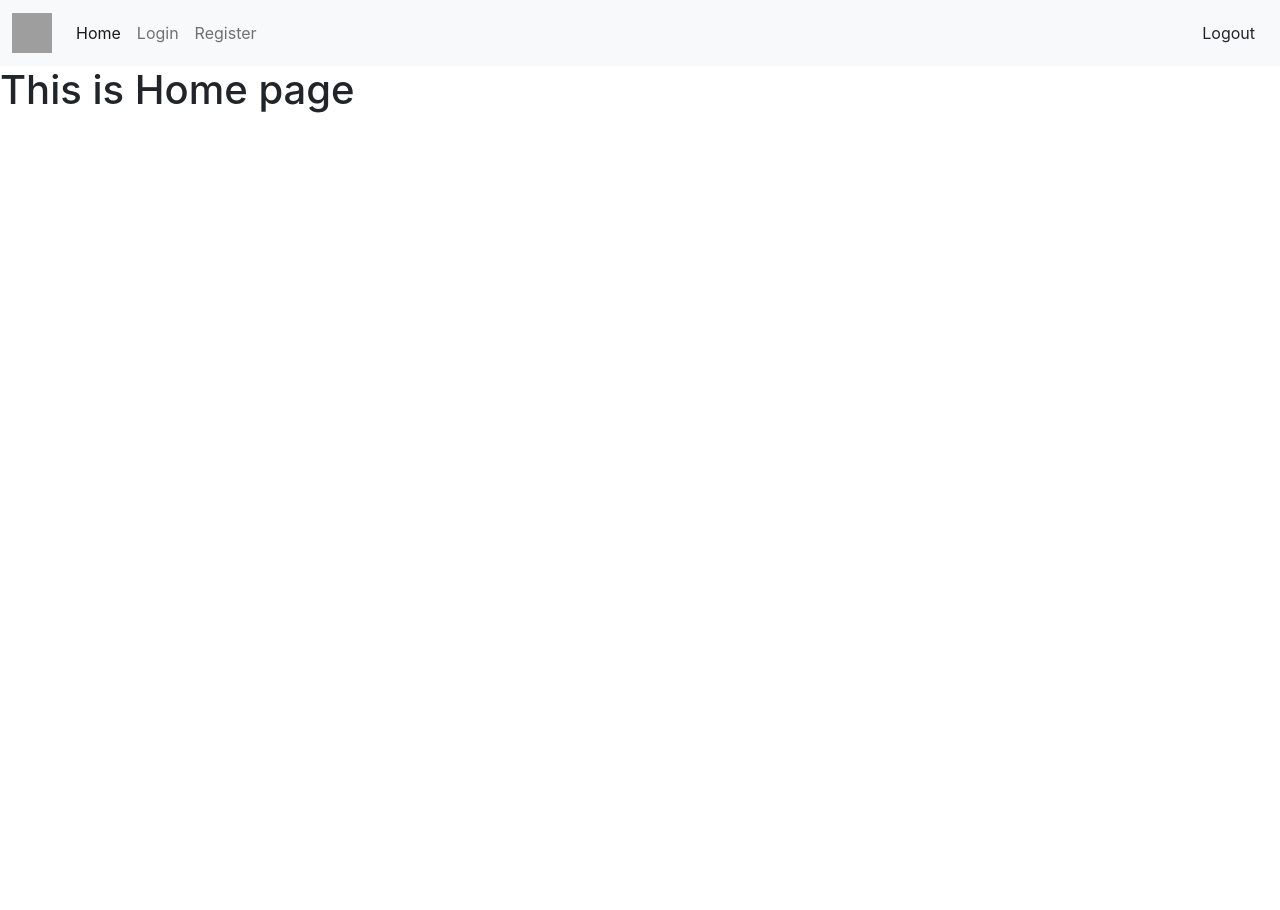
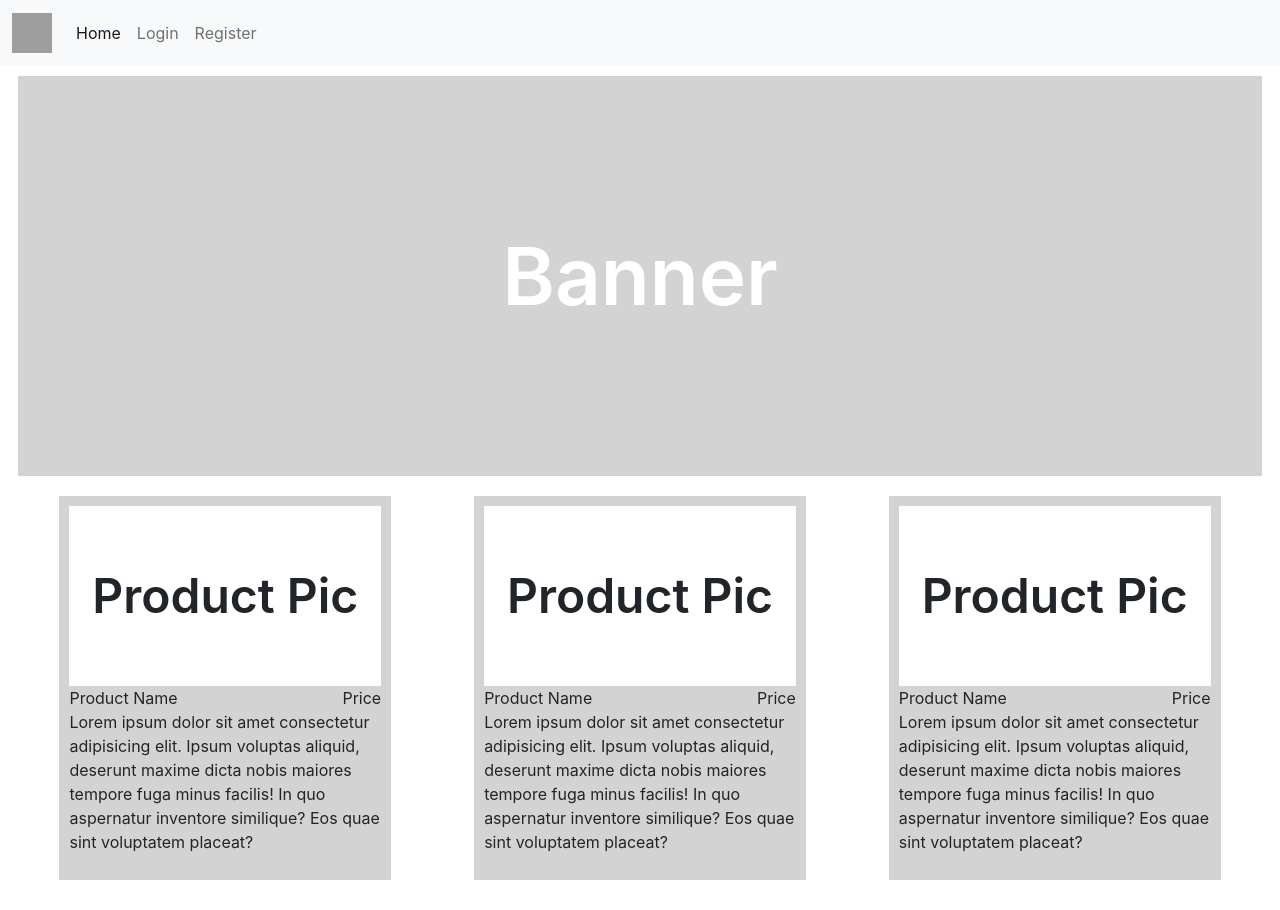
Before and after one commit to AofPatiphan/Apple-Store, a React (Create React App) app: page / in a window 1280 px wide. Before the commit the page ends 800 px from the top, so only its background shows below. Built offline with nearby package versions, Linux system fonts and the light colour scheme; grey boxes are pictures that could not be loaded.

Commit message:
complete home page

```diff
--- a/src/components/layouts/header/Header.jsx
+++ b/src/components/layouts/header/Header.jsx
@@ -4,7 +4,7 @@ import { AuthContext } from '../../../contexts/AuthContext';
 import './header.css';
 
 function Header() {
-    const { handleSubmitLogout } = useContext(AuthContext);
+    const { handleSubmitLogout, role } = useContext(AuthContext);
     return (
         <div>
             <nav className="navbar navbar-expand-lg navbar-light bg-light">
@@ -42,17 +42,52 @@ function Header() {
                                     Home
                                 </Link>
                             </li>
+                            {role === 'guest' ? (
+                                <>
                                     <li className="nav-item">
-                                <Link className="nav-link" to={'/login'}>
+                                        <Link
+                                            className="nav-link"
+                                            to={'/login'}
+                                        >
                                             Login
                                         </Link>
                                     </li>
                                     <li className="nav-item">
-                                <Link className="nav-link" to={'/register'}>
+                                        <Link
+                                            className="nav-link"
+                                            to={'/register'}
+                                        >
                                             Register
                                         </Link>
                                     </li>
+                                </>
+                            ) : (
+                                <form className="d-flex ms-4">
+                                    <input
+                                        className="form-control me-2"
+                                        type="search"
+                                        placeholder="Search"
+                                        aria-label="Search"
+                                    />
+                                    <button
+                                        className="btn btn-outline-success"
+                                        type="submit"
+                                    >
+                                        Search
+                                    </button>
+                                </form>
+                            )}
                         </ul>
+                        {role === 'guest' ? (
+                            <></>
+                        ) : (
+                            <>
+                                <button type="button" className="btn">
+                                    Shop
+                                </button>
+                                <button type="button" className="btn">
+                                    Cart
+                                </button>
                                 <button
                                     type="button"
                                     className="btn"
@@ -60,6 +95,8 @@ function Header() {
                                 >
                                     Logout
                                 </button>
+                            </>
+                        )}
                     </div>
                 </div>
             </nav>
--- /dev/null
+++ b/src/components/products/productcard/ProductCard.jsx
@@ -0,0 +1,28 @@
+import React from 'react';
+import './productcard.css';
+
+function ProductCard() {
+    return (
+        <div className="col-md-4 col-sm-4 col-xs-12 productCard">
+            <div className="productPicture">Product Pic</div>
+            <div className="row">
+                <div className="col-12">
+                    <div className="row">
+                        <div className="col-6 productName">Product Name</div>
+                        <div className="col-6 productPrice">Price</div>
+                    </div>
+                </div>
+                <div className="col-12 productDetail">
+                    <p>
+                        Lorem ipsum dolor sit amet consectetur adipisicing elit.
+                        Ipsum voluptas aliquid, deserunt maxime dicta nobis
+                        maiores tempore fuga minus facilis! In quo aspernatur
+                        inventore similique? Eos quae sint voluptatem placeat?
+                    </p>
+                </div>
+            </div>
+        </div>
+    );
+}
+
+export default ProductCard;
--- /dev/null
+++ b/src/components/products/productcard/productcard.css
@@ -0,0 +1,18 @@
+.productCard {
+    background-color: lightgray;
+    padding: 10px;
+    width: 80%;
+}
+.productPicture {
+    background-color: white;
+    text-align: center;
+    height: 180px;
+    display: flex;
+    flex-direction: column;
+    justify-content: center;
+    font-size: 3rem;
+    font-weight: 600;
+}
+.productPrice {
+    text-align: right;
+}
--- a/src/pages/home/Home.jsx
+++ b/src/pages/home/Home.jsx
@@ -1,10 +1,26 @@
 import React from 'react';
+import ProductCard from '../../components/products/productcard/ProductCard';
 import './home.css';
 
 function Home() {
     return (
-        <div>
-            <h1>This is Home page</h1>
+        <div className="homeBody">
+            <div>
+                <div className="row">
+                    <div className="col-sm-12 col-xs-12 homeBanner d-flex flex-column justify-content-center">
+                        Banner
+                    </div>
+                    <div className="col-sm-4 col-xs-12 productCardContainer">
+                        <ProductCard />
+                    </div>
+                    <div className="col-sm-4 col-xs-12 productCardContainer">
+                        <ProductCard />
+                    </div>
+                    <div className="col-sm-4 col-xs-12 productCardContainer">
+                        <ProductCard />
+                    </div>
+                </div>
+            </div>
         </div>
     );
 }
--- a/src/pages/home/home.css
+++ b/src/pages/home/home.css
@@ -0,0 +1,17 @@
+.homeBody {
+    padding: 10px 30px;
+}
+.homeBanner {
+    /* width: 100%; */
+    height: 400px;
+    background-color: lightgray;
+    text-align: center;
+    font-size: 5rem;
+    font-weight: 600;
+    color: white;
+}
+.productCardContainer {
+    display: flex;
+    justify-content: center;
+    padding: 20px 0;
+}
```
Lines whose indentation alone changed are shown as unchanged.
